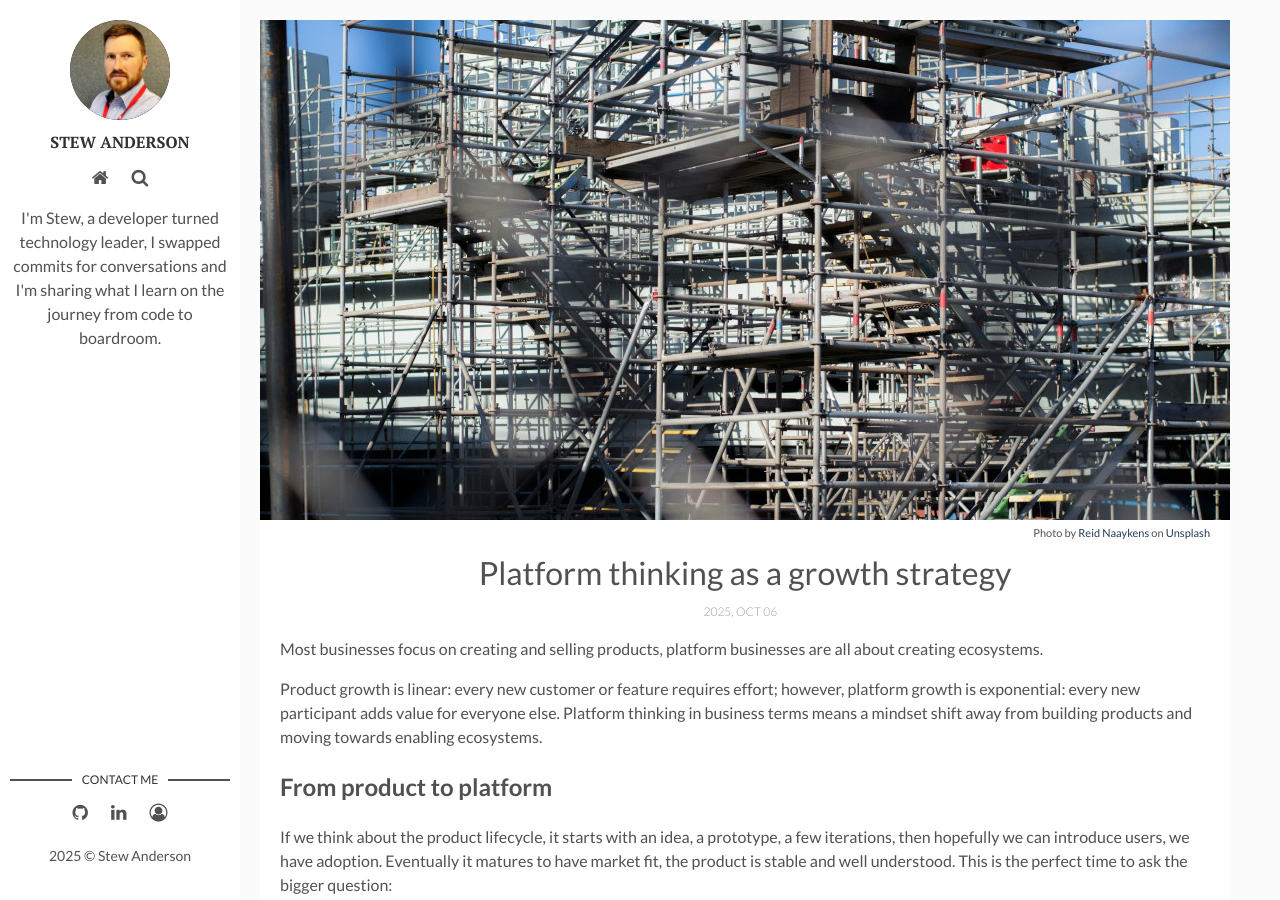
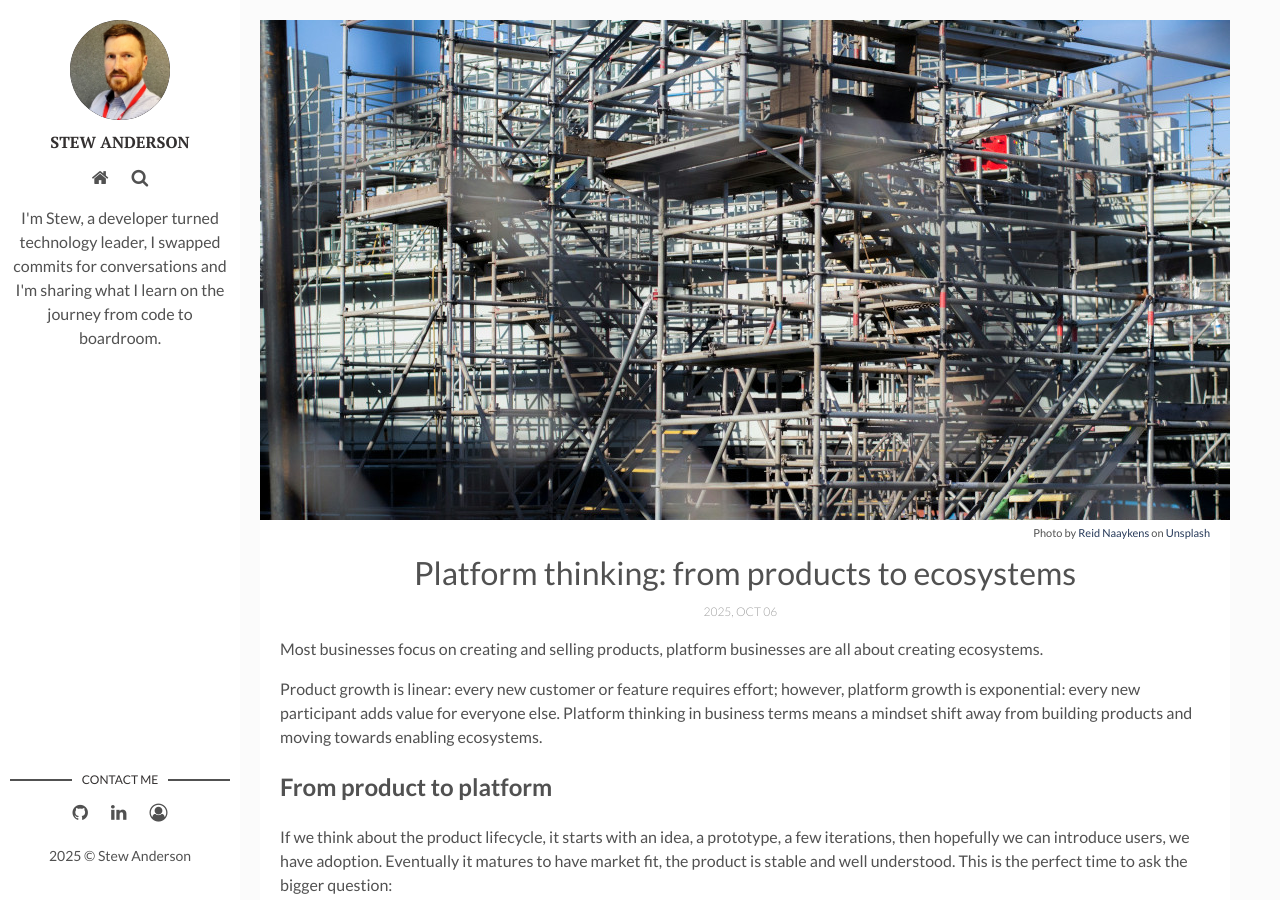
Before and after one commit to stew-anderson/blog, a Jekyll site: the page built from _posts/2025-10-08-platform-thinking-from-products-to-ecosystems.jpg.markdown, in a window 1280 px wide and 900 px high. Built offline with Jekyll 4.4.1, drawn with Linux system fonts in a browser that asks for light colours.

Commit message:
Title swap on draft

```diff
--- a/_posts/2025-10-08-platform-thinking-as-a-growth-strategy.markdown
+++ b/_posts/2025-10-08-platform-thinking-from-products-to-ecosystems.jpg.markdown
@@ -1,9 +1,9 @@
 ---
 layout: "post"
-title: "Platform thinking as a growth strategy"
+title: "Platform thinking: from products to ecosystems"
 date: "2025-10-06 00:00:00 +0000"
 description: "From APIs to AI: why platform thinking is both a business strategy and an architectural shift toward scalable, intelligent ecosystems."
-img: "platform-thinking-as-a-growth-strategy.jpg"
+img: "platform-thinking-from-products-to-ecosystems.jpg"
 tags: ["Strategy", "Growth", "AI", "Software Delivery"]
 unsplashphotographer: "Reid Naaykens"
 unsplashuser: "@reidnaa"
```
Also changed, not shown: assets/img/platform-thinking-from-products-to-ecosystems.jpg (renamed from assets/img/platform-thinking-as-a-growth-strategy.jpg).
